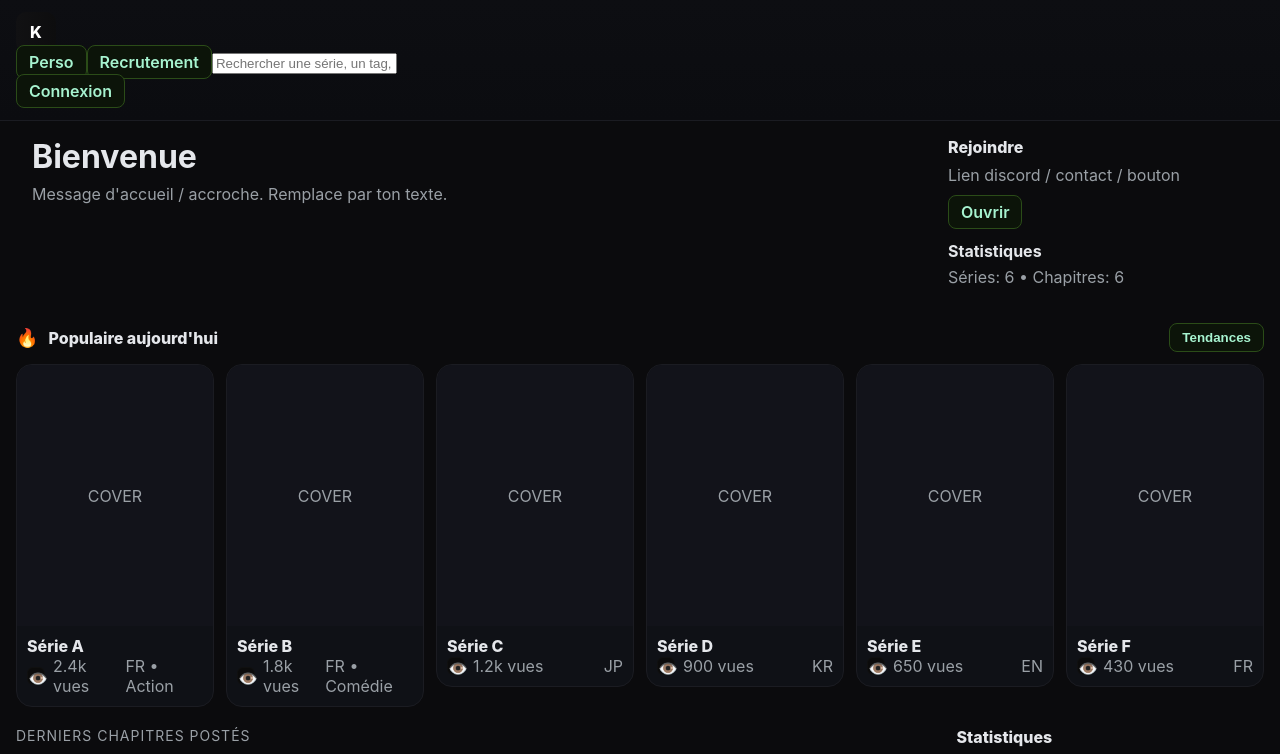
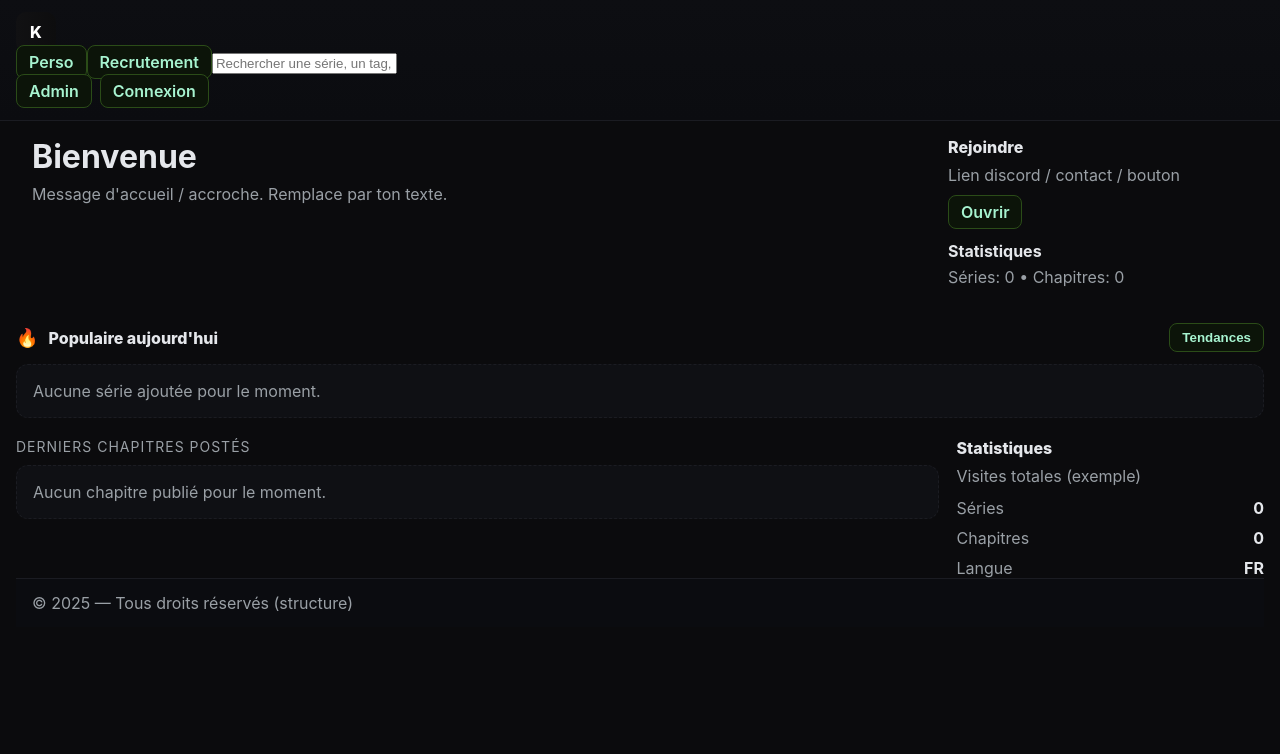
Before and after one commit to YungFritz/kyys-letters, a React (Vite) app: page / in a window 1280 px wide. Shown: the top 754 px of the page. Built offline with nearby package versions, Linux system fonts and the light colour scheme.

Commit message:
Refactor Home component to use localStorage data

```diff
--- a/src/Home.tsx
+++ b/src/Home.tsx
@@ -1,45 +1,88 @@
-import { useMemo, useState } from "react";
+import { useEffect, useMemo, useState } from "react";
 import "./index.css";
 
-type Chapter = { id: string; name: string; number: number; lang: string; releaseDate: string; pages: string[] };
-type Series = { id: string; title: string; slug: string; tags: string[]; cover?: string; description?: string; chapters: Chapter[]; views?: number; hot?: boolean };
+type Chapter = {
+  id: string;
+  name: string;
+  number: number;
+  lang: string;
+  releaseDate: string;
+  pages: string[];
+};
 
-// ====== Sample data (remplace par tes vrais séries plus tard) ======
-const LIBRARY: Series[] = [
-  { id: "s1", title: "Série A", slug: "serie-a", tags: ["FR","Action"], description: "Petit résumé A", chapters: [{id:"s1c1",name:"Chap 1",number:1,lang:"FR",releaseDate:"2025-10-01",pages:[]}], views: 2400, hot:true },
-  { id: "s2", title: "Série B", slug: "serie-b", tags: ["FR","Comédie"], description: "Petit résumé B", chapters: [{id:"s2c1",name:"Chap 1",number:1,lang:"FR",releaseDate:"2025-10-02",pages:[]}], views: 1800, hot:true },
-  { id: "s3", title: "Série C", slug: "serie-c", tags: ["JP"], description: "Petit résumé C", chapters: [{id:"s3c1",name:"Chap 1",number:1,lang:"JP",releaseDate:"2025-09-29",pages:[]}], views: 1200 },
-  { id: "s4", title: "Série D", slug: "serie-d", tags: ["KR"], description: "Petit résumé D", chapters: [{id:"s4c1",name:"Chap 1",number:1,lang:"KR",releaseDate:"2025-09-30",pages:[]}], views: 900 },
-  { id: "s5", title: "Série E", slug: "serie-e", tags: ["EN"], description: "Petit résumé E", chapters: [{id:"s5c1",name:"Chap 1",number:1,lang:"EN",releaseDate:"2025-09-28",pages:[]}], views: 650 },
-  { id: "s6", title: "Série F", slug: "serie-f", tags: ["FR"], description: "Petit résumé F", chapters: [{id:"s6c1",name:"Chap 1",number:1,lang:"FR",releaseDate:"2025-09-20",pages:[]}], views: 430 },
-];
+type Series = {
+  id: string;
+  title: string;
+  slug: string;
+  tags: string[];
+  cover?: string;
+  description?: string;
+  chapters: Chapter[];
+  views?: number;
+  hot?: boolean;
+};
+
+const STORAGE_KEY = "kyys_letters_library_v2";
 
 // helper petites chaines
 const fmtViews = (n?: number) => {
   if (!n) return "0 vues";
-  if (n >= 1000) return `${(n/1000).toFixed(1)}k vues`;
+  if (n >= 1000) return `${(n / 1000).toFixed(1)}k vues`;
   return `${n} vues`;
 };
 
-function Header({ query, setQuery }: { query: string; setQuery: (v:string)=>void }) {
+function Header({
+  query,
+  setQuery,
+}: {
+  query: string;
+  setQuery: (v: string) => void;
+}) {
   return (
     <div className="header">
       <div className="header-inner">
         {/* left: placeholder logo */}
-        <div style={{ display:"flex", alignItems:"center", gap:12 }}>
-          <div style={{ width:40, height:40, borderRadius:10, background:"linear-gradient(90deg,#111113,#0d0d0e)", display:"grid", placeItems:"center", color:"#fff", fontWeight:800 }}>K</div>
+        <div style={{ display: "flex", alignItems: "center", gap: 12 }}>
+          <div
+            style={{
+              width: 40,
+              height: 40,
+              borderRadius: 10,
+              background: "linear-gradient(90deg,#111113,#0d0d0e)",
+              display: "grid",
+              placeItems: "center",
+              color: "#fff",
+              fontWeight: 800,
+            }}
+          >
+            K
+          </div>
         </div>
 
         {/* two small nav buttons */}
-        <a className="nav-btn" href="#">Perso</a>
-        <a className="nav-btn" href="#">Recrutement</a>
+        <a className="nav-btn" href="#">
+          Perso
+        </a>
+        <a className="nav-btn" href="#">
+          Recrutement
+        </a>
 
         {/* search */}
-        <input className="search-input" value={query} onChange={e=>setQuery(e.target.value)} placeholder="Rechercher une série, un tag, une langue..." />
+        <input
+          className="search-input"
+          value={query}
+          onChange={(e) => setQuery(e.target.value)}
+          placeholder="Rechercher une série, un tag, une langue..."
+        />
 
-        {/* right: placeholder */}
-        <div style={{ display:"flex", gap:8 }}>
-          <a className="nav-btn" href="#">Connexion</a>
+        {/* right: boutons */}
+        <div style={{ display: "flex", gap: 8 }}>
+          <a className="nav-btn" href="#/admin">
+            Admin
+          </a>
+          <a className="nav-btn" href="#">
+            Connexion
+          </a>
         </div>
       </div>
     </div>
@@ -49,17 +92,34 @@ function Header({ query, setQuery }: { query: string; setQuery: (v:string)=>void
 /* Card placeholder (no image) */
 function Card({ s }: { s: Series }) {
   return (
-    <a style={{ textDecoration:"none", color:"inherit" }} href={`/series/${s.slug}`}>
+    <a
+      style={{ textDecoration: "none", color: "inherit" }}
+      href={`/series/${s.slug}`}
+    >
       <div className="card">
         <div className="cover">COVER</div>
         <div className="card-body">
           <div className="card-title">{s.title}</div>
           <div className="card-meta">
-            <div style={{ display:"flex", gap:8, alignItems:"center" }}>
-              <div style={{ width:18, height:18, display:"grid", placeItems:"center", borderRadius:6, background:"#0b0b0b", border:"1px solid rgba(255,255,255,0.02)" }}>👁️</div>
-              <div style={{ color:"var(--muted)" }}>{fmtViews(s.views)}</div>
+            <div style={{ display: "flex", gap: 8, alignItems: "center" }}>
+              <div
+                style={{
+                  width: 18,
+                  height: 18,
+                  display: "grid",
+                  placeItems: "center",
+                  borderRadius: 6,
+                  background: "#0b0b0b",
+                  border: "1px solid rgba(255,255,255,0.02)",
+                }}
+              >
+                👁️
               </div>
-            <div style={{ marginLeft:"auto", color:"var(--muted)" }}>{s.tags?.slice(0,2).join(" • ")}</div>
+              <div style={{ color: "var(--muted)" }}>{fmtViews(s.views)}</div>
+            </div>
+            <div style={{ marginLeft: "auto", color: "var(--muted)" }}>
+              {s.tags?.slice(0, 2).join(" • ")}
+            </div>
           </div>
         </div>
       </div>
@@ -67,101 +127,203 @@ function Card({ s }: { s: Series }) {
   );
 }
 
-export default function App(){
+export default function App() {
   const [query, setQuery] = useState("");
+
+  // ==== bibliothèque depuis localStorage (et pas de données mock) ====
+  const [library, setLibrary] = useState<Series[]>([]);
+  useEffect(() => {
+    try {
+      const raw = localStorage.getItem(STORAGE_KEY);
+      setLibrary(raw ? JSON.parse(raw) : []);
+    } catch {
+      setLibrary([]);
+    }
+  }, []);
+
   // populaire par vues
-  const popular = useMemo(()=> LIBRARY.slice().sort((a,b)=> (b.views||0)-(a.views||0)).slice(0,8), []);
+  const popular = useMemo(() => {
+    const base = library.slice().sort((a, b) => (b.views || 0) - (a.views || 0));
+    return base.slice(0, 8);
+  }, [library]);
 
   // derniers chapitres (trié desc par date)
-  const latest = useMemo(()=>{
-    const all = LIBRARY.flatMap(s => s.chapters.map(c => ({series:s, chapter:c})));
-    return all.sort((a,b)=> +new Date(b.chapter.releaseDate) - +new Date(a.chapter.releaseDate)).slice(0,8);
-  },[]);
+  const latest = useMemo(() => {
+    const all = library.flatMap((s) =>
+      (s.chapters || []).map((c) => ({ series: s, chapter: c }))
+    );
+    return all
+      .sort(
+        (a, b) =>
+          +new Date(b.chapter.releaseDate || 0) -
+          +new Date(a.chapter.releaseDate || 0)
+      )
+      .slice(0, 8);
+  }, [library]);
 
   // filtrage simple (appliqué uniquement à la liste populaire pour démo)
-  const filtered = popular.filter(s => {
+  const filtered = useMemo(() => {
     const q = query.trim().toLowerCase();
-    if(!q) return true;
-    return s.title.toLowerCase().includes(q) || s.tags.some(t=>t.toLowerCase().includes(q));
-  });
+    if (!q) return popular;
+    return popular.filter(
+      (s) =>
+        s.title.toLowerCase().includes(q) ||
+        (s.tags || []).some((t) => t.toLowerCase().includes(q))
+    );
+  }, [popular, query]);
+
+  const totalSeries = library.length;
+  const totalChapters = library.reduce((n, s) => n + (s.chapters?.length || 0), 0);
 
   return (
-    <div style={{ minHeight:"100vh", background:"var(--bg)", color:"inherit" }}>
+    <div style={{ minHeight: "100vh", background: "var(--bg)", color: "inherit" }}>
       <Header query={query} setQuery={setQuery} />
 
       <main className="container">
         {/* HERO */}
-        <div className="hero" style={{ gap:18 }}>
+        <div className="hero" style={{ gap: 18 }}>
           <div className="hero-card">
             <div className="hero-message">
-              <h1 style={{ margin:"0 0 8px 0" }}>Bienvenue</h1>
-              <p style={{ margin:0, color:"var(--muted)" }}>Message d'accueil / accroche. Remplace par ton texte.</p>
+              <h1 style={{ margin: "0 0 8px 0" }}>Bienvenue</h1>
+              <p style={{ margin: 0, color: "var(--muted)" }}>
+                Message d'accueil / accroche. Remplace par ton texte.
+              </p>
             </div>
           </div>
 
-          <div style={{ display:"grid", gap:12 }}>
+          <div style={{ display: "grid", gap: 12 }}>
             <div className="side-card">
-              <div style={{ fontWeight:800, marginBottom:8 }}>Rejoindre</div>
-              <div style={{ color:"var(--muted)", marginBottom:10 }}>Lien discord / contact / bouton</div>
-              <a className="nav-btn" href="#" style={{ display:"inline-block" }}>Ouvrir</a>
+              <div style={{ fontWeight: 800, marginBottom: 8 }}>Rejoindre</div>
+              <div style={{ color: "var(--muted)", marginBottom: 10 }}>
+                Lien discord / contact / bouton
+              </div>
+              <a className="nav-btn" href="#" style={{ display: "inline-block" }}>
+                Ouvrir
+              </a>
             </div>
             <div className="side-card">
-              <div style={{ fontWeight:700, marginBottom:6 }}>Statistiques</div>
-              <div style={{ color:"var(--muted)" }}>Séries: {LIBRARY.length} • Chapitres: {LIBRARY.reduce((n,s)=>n+s.chapters.length,0)}</div>
+              <div style={{ fontWeight: 700, marginBottom: 6 }}>Statistiques</div>
+              <div style={{ color: "var(--muted)" }}>
+                Séries: {totalSeries} • Chapitres: {totalChapters}
+              </div>
             </div>
           </div>
         </div>
 
         {/* POPULAIRE */}
-        <section className="section" style={{ marginTop:20 }}>
+        <section className="section" style={{ marginTop: 20 }}>
           <div className="section-header">
-            <div style={{ display:"flex", alignItems:"center", gap:10 }}>
-              <div style={{ fontSize:18 }}>🔥</div>
+            <div style={{ display: "flex", alignItems: "center", gap: 10 }}>
+              <div style={{ fontSize: 18 }}>🔥</div>
               <div className="section-title">Populaire aujourd'hui</div>
             </div>
-            <div style={{ marginLeft:"auto" }}>
+            <div style={{ marginLeft: "auto" }}>
               <button className="nav-btn">Tendances</button>
             </div>
           </div>
 
+          {/* si vide → message propre */}
+          {filtered.length === 0 ? (
+            <div
+              style={{
+                border: "1px dashed var(--stroke)",
+                background: "#0f1014",
+                color: "var(--muted)",
+                padding: 16,
+                borderRadius: 12,
+              }}
+            >
+              Aucune série ajoutée pour le moment.
+            </div>
+          ) : (
             <div className="grid-cards">
-            {filtered.map(s => <Card key={s.id} s={s} />)}
+              {filtered.map((s) => (
+                <Card key={s.id} s={s} />
+              ))}
             </div>
+          )}
         </section>
 
         {/* Derniers chapitres */}
-        <div style={{ display:"grid", gridTemplateColumns:"3fr 1fr", gap:18, marginTop:20 }}>
+        <div
+          style={{
+            display: "grid",
+            gridTemplateColumns: "3fr 1fr",
+            gap: 18,
+            marginTop: 20,
+          }}
+        >
           <div>
-            <div style={{ fontSize:14, color:"var(--muted)", marginBottom:10, textTransform:"uppercase", letterSpacing:1 }}>Derniers chapitres postés</div>
+            <div
+              style={{
+                fontSize: 14,
+                color: "var(--muted)",
+                marginBottom: 10,
+                textTransform: "uppercase",
+                letterSpacing: 1,
+              }}
+            >
+              Derniers chapitres postés
+            </div>
+
+            {latest.length === 0 ? (
+              <div
+                style={{
+                  border: "1px dashed var(--stroke)",
+                  background: "#0f1014",
+                  color: "var(--muted)",
+                  padding: 16,
+                  borderRadius: 12,
+                }}
+              >
+                Aucun chapitre publié pour le moment.
+              </div>
+            ) : (
               <div className="latest-grid">
-              {latest.map(({series,chapter}) => (
+                {latest.map(({ series, chapter }) => (
                   <div key={chapter.id} className="card">
                     <div className="cover">PAGE</div>
-                  <div style={{ padding:12 }}>
-                    <div style={{ fontWeight:800 }}>{series.title}</div>
-                    <div style={{ color:"var(--muted)", marginTop:6 }}>Chapitre {chapter.number} — {chapter.name}</div>
-                    <div style={{ marginTop:8, color:"var(--muted)" }}>{chapter.lang} • {chapter.releaseDate}</div>
+                    <div style={{ padding: 12 }}>
+                      <div style={{ fontWeight: 800 }}>{series.title}</div>
+                      <div style={{ color: "var(--muted)", marginTop: 6 }}>
+                        Chapitre {chapter.number} — {chapter.name}
+                      </div>
+                      <div style={{ marginTop: 8, color: "var(--muted)" }}>
+                        {chapter.lang} • {chapter.releaseDate}
+                      </div>
                     </div>
                   </div>
                 ))}
               </div>
+            )}
           </div>
 
           <aside>
             <div className="stats">
-              <div style={{ fontWeight:800, marginBottom:8 }}>Statistiques</div>
-              <div style={{ color:"var(--muted)" }}>Visites totales (exemple)</div>
-              <div style={{ marginTop:12, display:"grid", gap:10 }}>
-                <div style={{ display:"flex", justifyContent:"space-between" }}><span style={{ color:"var(--muted)" }}>Séries</span><strong>{LIBRARY.length}</strong></div>
-                <div style={{ display:"flex", justifyContent:"space-between" }}><span style={{ color:"var(--muted)" }}>Chapitres</span><strong>{LIBRARY.reduce((n,s)=>n+s.chapters.length,0)}</strong></div>
-                <div style={{ display:"flex", justifyContent:"space-between" }}><span style={{ color:"var(--muted)" }}>Langue</span><strong>FR</strong></div>
+              <div style={{ fontWeight: 800, marginBottom: 8 }}>Statistiques</div>
+              <div style={{ color: "var(--muted)" }}>Visites totales (exemple)</div>
+              <div style={{ marginTop: 12, display: "grid", gap: 10 }}>
+                <div style={{ display: "flex", justifyContent: "space-between" }}>
+                  <span style={{ color: "var(--muted)" }}>Séries</span>
+                  <strong>{totalSeries}</strong>
+                </div>
+                <div style={{ display: "flex", justifyContent: "space-between" }}>
+                  <span style={{ color: "var(--muted)" }}>Chapitres</span>
+                  <strong>{totalChapters}</strong>
+                </div>
+                <div style={{ display: "flex", justifyContent: "space-between" }}>
+                  <span style={{ color: "var(--muted)" }}>Langue</span>
+                  <strong>FR</strong>
+                </div>
               </div>
             </div>
           </aside>
         </div>
 
         <div className="footer">
-          <div style={{ color:"var(--muted)" }}>© {new Date().getFullYear()} — Tous droits réservés (structure demo)</div>
+          <div style={{ color: "var(--muted)" }}>
+            © {new Date().getFullYear()} — Tous droits réservés (structure)
+          </div>
         </div>
       </main>
     </div>
```
Lines whose indentation alone changed are shown as unchanged.
